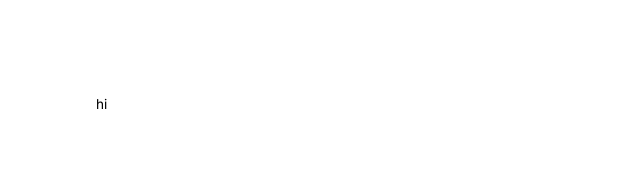
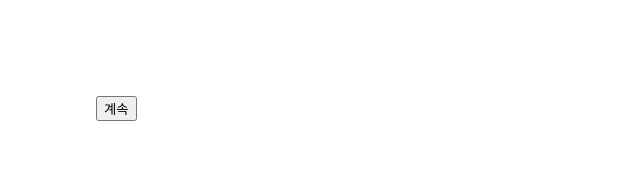
Before and after one commit to In-Self-Improvement/scss-playground, a Next.js app: page / in a window 1280 px wide. Shown: the top 186 px of the page, without its empty margins (0-640 px from the left). Built offline with nearby package versions, Linux system fonts and the light colour scheme.

Commit message:
:sparkles: [Feat] button 컴퍼넌트 보이게 page.tsx에 생성 #12

```diff
--- a/src/app/page.tsx
+++ b/src/app/page.tsx
@@ -1,12 +1,14 @@
 'use client';
 
-import { translate } from '@/utils/translate';
+import Button from '@/components/button/Button';
 import styles from './page.module.css';
 
 const Home = () => {
   return (
     <main className={styles.main}>
-      <div className={styles.description}>{translate('test')}</div>
+      <div className={styles.description}>
+        <Button apple>계속</Button>
+      </div>
     </main>
   );
 };
```
